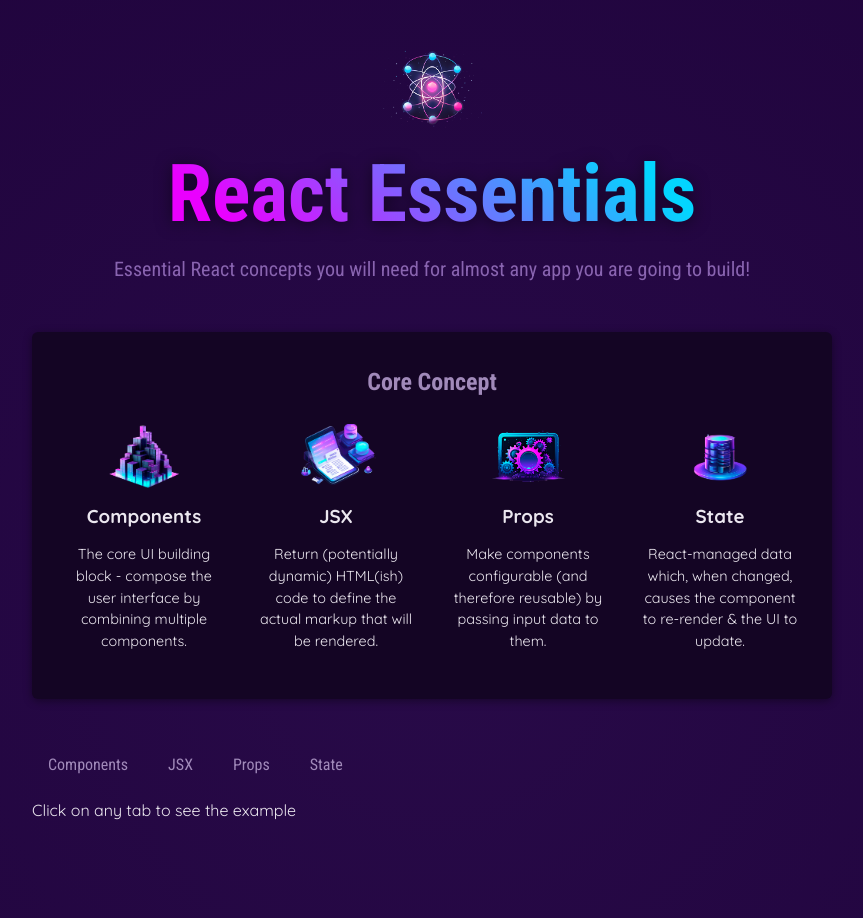
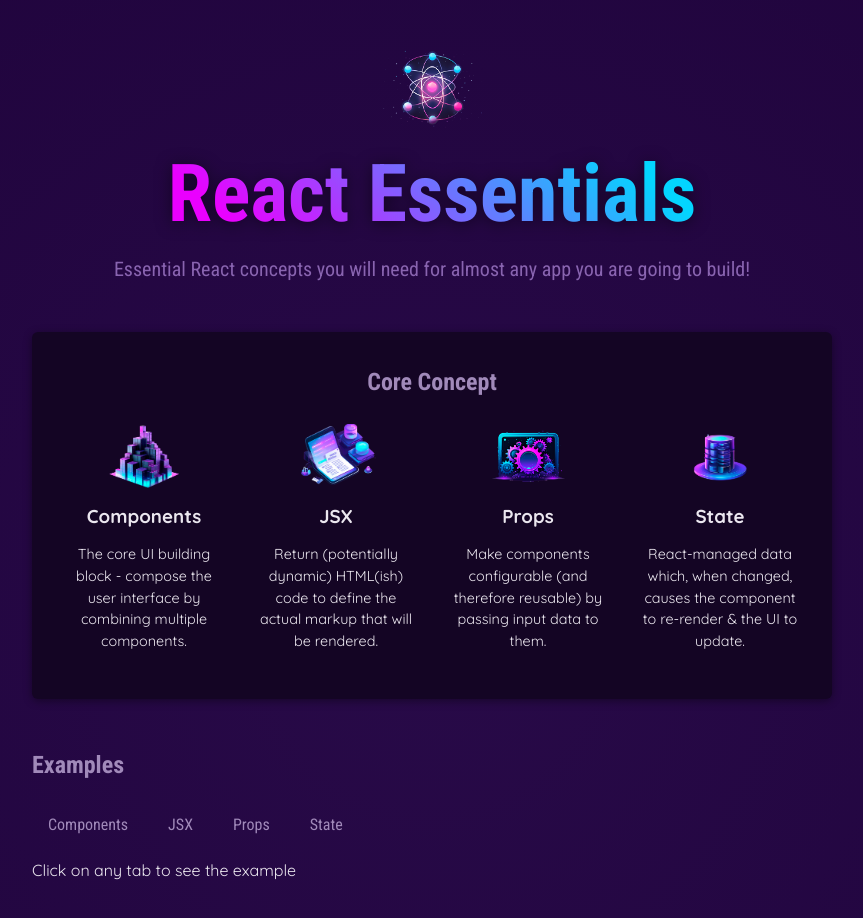
Before and after one commit to rmkofficial/React-Essentials, a React (Vite) app: page / in a window 1280 px wide. Shown: the top 918 px of the page, without its empty margins (208-1071 px from the left). Built offline with nearby package versions, Linux system fonts and the light colour scheme.

Commit message:
Fix Title Prop in Examples Component

```diff
--- a/src/components/Examples.jsx
+++ b/src/components/Examples.jsx
@@ -9,7 +9,7 @@ export default function Examples() {
     setSelectedTopic(selectedButon);
   };
   return (
-    <Section title={Examples} id="examples">
+    <Section title="Examples" id="examples">
       <menu>
         <TabButton
           isSelected={selectedTopic === "Components"}
```
